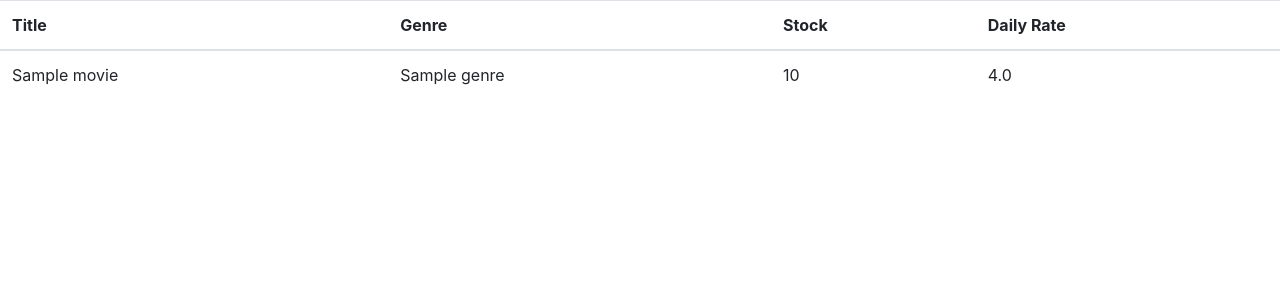
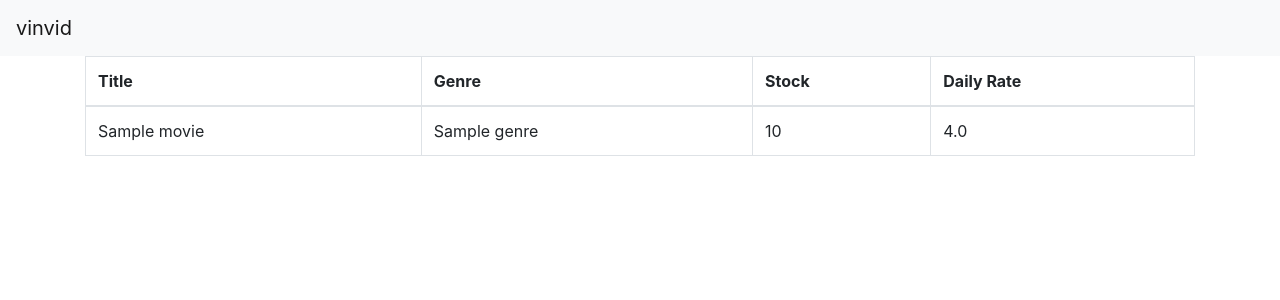
Before and after one commit to vinay01joshi/vinvid, a Django app: page /movies/ in a window 1280 px wide. Shown: the top 300 px of the page. Run offline with Django 3.2, Linux system fonts and the light colour scheme; tables that the repository leaves empty hold one stand-in row (values such as "Sample post"); some libraries are stand-ins or nearby versions.

Commit message:
customizing the layout

```diff
--- a/movies/templates/movies/base.html
+++ b/movies/templates/movies/base.html
@@ -11,8 +11,14 @@
     <title>vinvid</title>
   </head>
   <body>
-    {% block content %}
-    {% endblock %}
+    <nav class="navbar navbar-light bg-light">
+        <a class="navbar-brand" href="#">vinvid</a>
+    </nav>
+    <main class="container">
+        {% block content %}
+        {% endblock %}
+    </main>
+
     <!-- Optional JavaScript -->
     <!-- jQuery first, then Popper.js, then Bootstrap JS -->
     <script src="https://code.jquery.com/jquery-3.3.1.slim.min.js" integrity="sha384-q8i/X+965DzO0rT7abK41JStQIAqVgRVzpbzo5smXKp4YfRvH+8abtTE1Pi6jizo" crossorigin="anonymous"></script>
--- a/movies/templates/movies/index.html
+++ b/movies/templates/movies/index.html
@@ -1,6 +1,6 @@
 {% extends 'movies/base.html' %}
 {% block content %}
-    <table class="table">
+    <table class="table table-bordered table-hover">
         <thead>
             <tr>
                 <th>Title</th>
```
